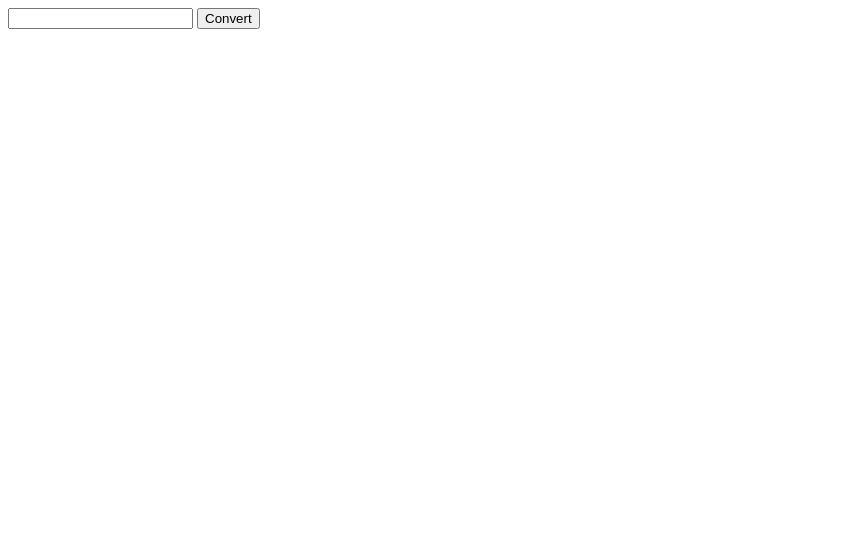
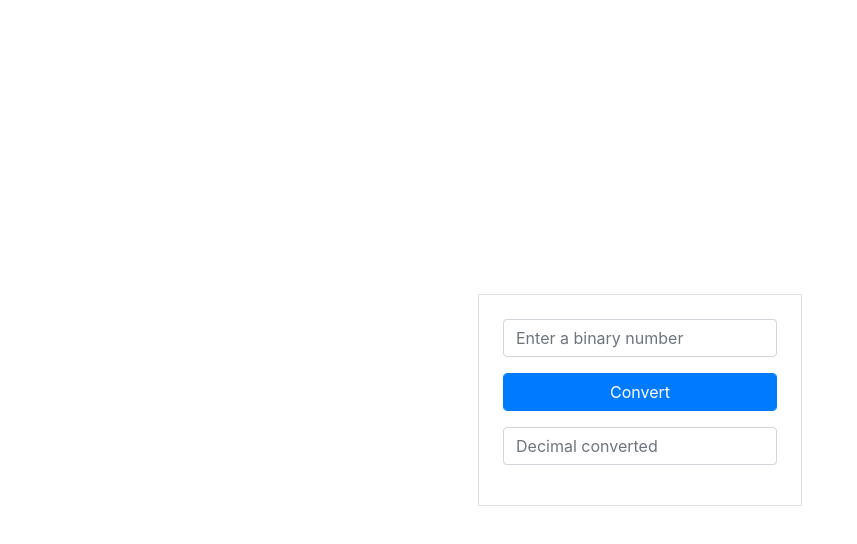
Before and after one commit to grennysouza/bin2dec, a plain HTML site: page index.html in a window 1280 px wide. Shown: the whole page, without its empty margins (0-857 px from the left). Drawn offline with nearby package versions, Linux system fonts and the light colour scheme.

Commit message:
Improve layout

```diff
--- a/index.html
+++ b/index.html
@@ -5,35 +5,52 @@
     <meta name="viewport"
           content="width=device-width, user-scalable=no, initial-scale=1.0, maximum-scale=1.0, minimum-scale=1.0">
     <meta http-equiv="X-UA-Compatible" content="ie=edge">
-    <title>Document</title>
+    <link rel="stylesheet" href="https://stackpath.bootstrapcdn.com/bootstrap/4.4.1/css/bootstrap.min.css" integrity="sha384-Vkoo8x4CGsO3+Hhxv8T/Q5PaXtkKtu6ug5TOeNV6gBiFeWPGFN9MuhOf23Q9Ifjh" crossorigin="anonymous">
+    <title>Bin2Dec - A binary-decimal conversor</title>
+    <style>
+        .center {
+            margin: 0;
+            position: absolute;
+            top: 50%;
+            left: 50%;
+            -ms-transform: translate(-50%, -50%);
+            transform: translate(-50%, -50%);
+        }
+    </style>
 </head>
 <body>
-    <input type="text" id="number">
-    <input type="button" value="Convert" onclick="convertBinaryToDecimal(number.value)">
+    <div class="border center p-4">
+        <div class="form-group">
+            <input type="text" class="form-control" id="inputBinary" placeholder="Enter a binary number">
+        </div>
+        <button type="button" class="btn btn-primary form-group form-control" onclick="convertBinaryToDecimal()">Convert</button>
+        <div class="form-group">
+            <input type="text" class="form-control" id="resultDecimal" placeholder="Decimal converted">
+        </div>
+    </div>
 </body>
 <script>
-    function convertBinaryToDecimal(number) {
-        var resultado = document.createElement("p");
+    function convertBinaryToDecimal() {
+        let binaryValue = document.getElementById("inputBinary").value;
+        let inputDecimal = document.getElementById("resultDecimal");
 
-        if (/^[0-1]*$/.test(number)) {
+        if (/^[0-1]*$/.test(binaryValue)) {
           let n = 0;
 
-          for (let i = number.length; i >= 0; i--) {
+          for (let i = binaryValue.length; i >= 0; i--) {
             // The formula is n = (b1 x 2^0) + (b2 x 2^1) + (b3 x 2^2) + … + ( bn x 2^(x-1) )
             // Where: n is the decimal number equivalent
             //        b1 is the Least Significant Bit (LSB)
             //        bn is the Most Significant Bit  (MSB)
             //        x is the position of the MSB
 
-            n += number.charAt(i-1) * Math.pow(2, number.length-i);
+            n += binaryValue.charAt(i-1) * Math.pow(2, binaryValue.length-i);
           }
 
-          resultado.innerHTML = number + " is " + n + " in decimal";
+          inputDecimal.value = n;
         } else {
-          resultado.innerHTML = "Please enter a binary number!";
+          inputDecimal.value = "Is not a binary!";
         }
-
-        document.body.appendChild(resultado);
     }
 </script>
 </html>
```
